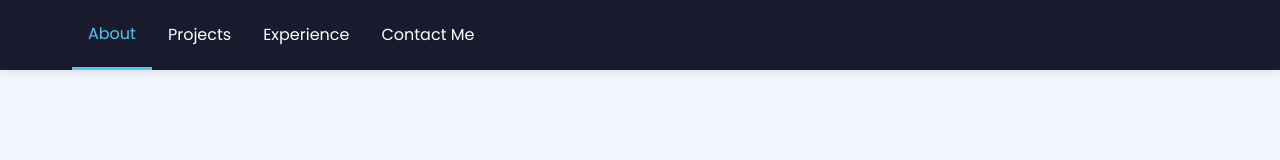
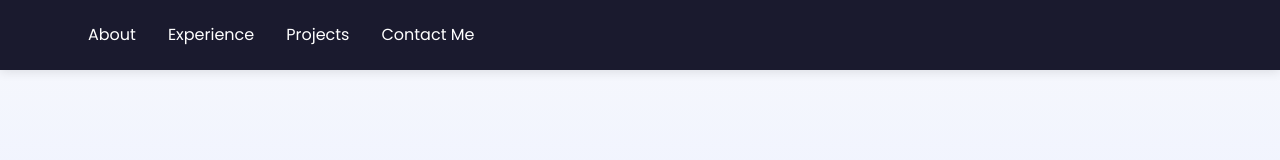
Before and after one commit to TimKim712/PersonalPortfolio, an Angular app: page /#/ in a window 1280 px wide. Shown: the top 160 px of the page. Built offline with nearby package versions, Linux system fonts and the light colour scheme.

Commit message:
Fixed navbar

```diff
--- a/src/app/app-routing.module.ts
+++ b/src/app/app-routing.module.ts
@@ -8,7 +8,7 @@ const routes: Routes = [
 ];
 
 @NgModule({
-  imports: [RouterModule.forRoot(routes, { scrollPositionRestoration: 'enabled' })],
+  imports: [RouterModule.forRoot(routes, { anchorScrolling: 'enabled',scrollPositionRestoration: 'enabled' })],
   exports: [RouterModule]
 })
 export class AppRoutingModule {}
--- a/src/app/app.component.html
+++ b/src/app/app.component.html
@@ -1 +1,2 @@
+<app-navbar></app-navbar>
 <router-outlet></router-outlet>
--- a/src/app/components/navbar/navbar.component.html
+++ b/src/app/components/navbar/navbar.component.html
@@ -3,18 +3,50 @@
     <div class="menu-icon" (click)="toggleMenu()">
       <i class="fas" [ngClass]="isMenuOpen ? 'fa-times' : 'fa-bars'"></i>
     </div>
-    <ul class="nav-menu" [ngClass]="{'active': isMenuOpen}">
+
+    <ul class="nav-menu" [ngClass]="{ 'active': isMenuOpen }">
       <li class="nav-item">
-        <a routerLink="/" routerLinkActive="active" [routerLinkActiveOptions]="{exact: true}" class="nav-link" (click)="isMenuOpen = false">About</a>
+        <a
+          routerLink="/"
+          fragment="about"
+          class="nav-link"
+          (click)="isMenuOpen = false"
+        >
+          About
+        </a>
       </li>
+
       <li class="nav-item">
-        <a routerLink="/projects" routerLinkActive="active" class="nav-link" (click)="isMenuOpen = false">Projects</a>
+        <a
+          routerLink="/"
+          fragment="experience"
+          class="nav-link"
+          (click)="isMenuOpen = false"
+        >
+          Experience
+        </a>
       </li>
+
       <li class="nav-item">
-        <a routerLink="/experience" routerLinkActive="active" class="nav-link" (click)="isMenuOpen = false">Experience</a>
+        <a
+          routerLink="/"
+          fragment="projects"
+          class="nav-link"
+          (click)="isMenuOpen = false"
+        >
+          Projects
+        </a>
       </li>
+
       <li class="nav-item">
-        <a routerLink="/references" routerLinkActive="active" class="nav-link" (click)="isMenuOpen = false">Contact Me</a>
+        <a
+          routerLink="/"
+          fragment="contact"
+          class="nav-link"
+          (click)="isMenuOpen = false"
+        >
+          Contact Me
+        </a>
       </li>
     </ul>
   </div>
```
